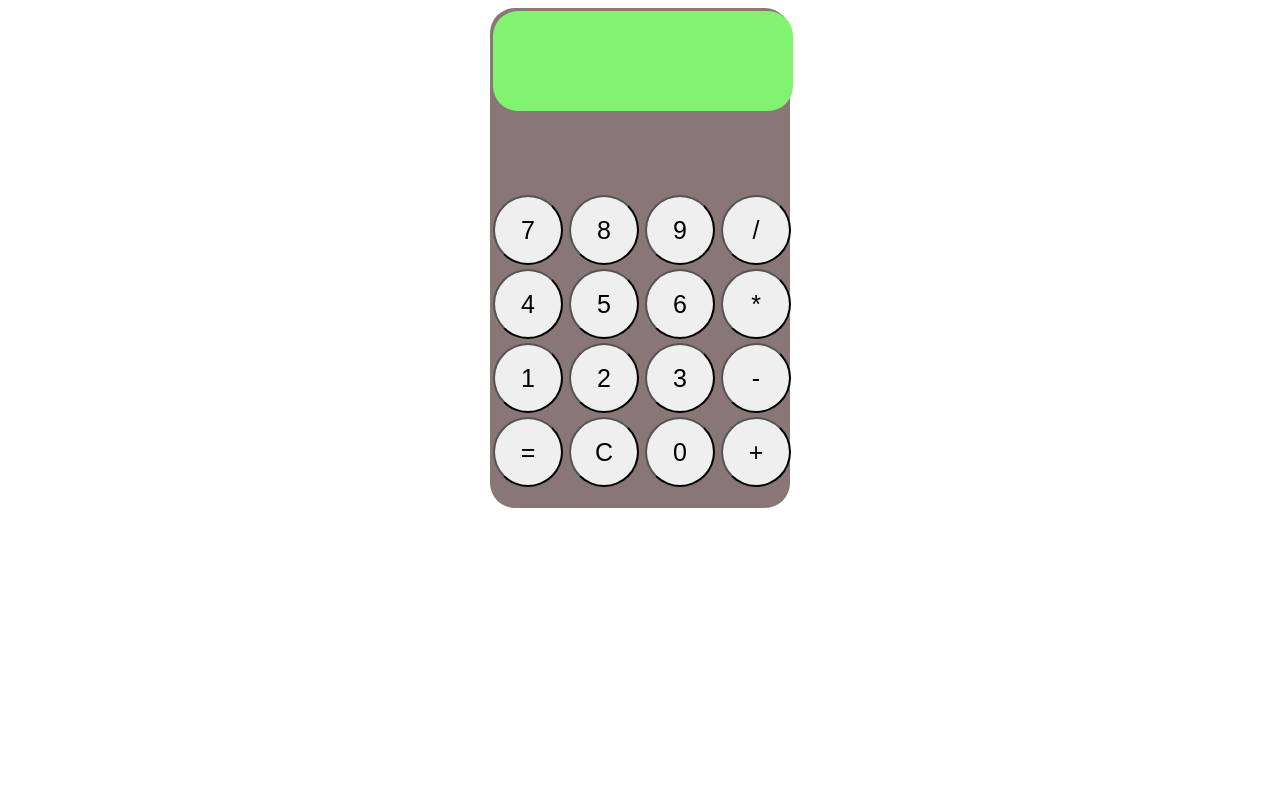
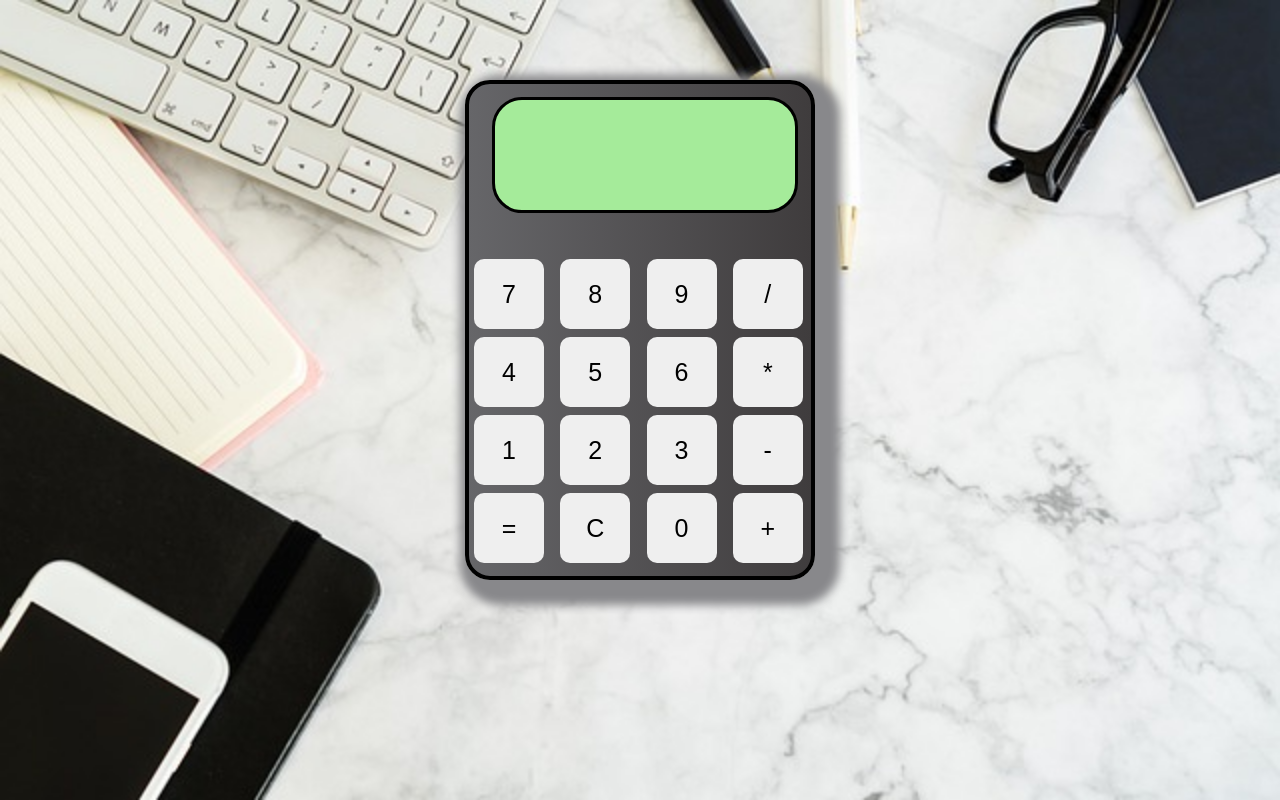
Before and after one commit to Rodolpop/calculadora, a plain HTML site: page index.html in a window 1280 px wide. Drawn offline with Linux system fonts and the light colour scheme.

Commit message:
con escritorio de fondo

```diff
--- a/style.css
+++ b/style.css
@@ -1,12 +1,26 @@
+
+body{
+
+    background-image: url(./mesa.jpg);
+    background-repeat: no-repeat, repeat;
+    background-size:cover;
+
+
+}
+
+
 
 .calculadora{
 
     display: block;
     margin: 0 auto;
-    background-color: #887776;
-    width: 300px;
+    margin-top: 80px;
+    background: linear-gradient(to right, rgb(102, 102, 105), rgb(63, 60, 61));;
+    width: 350px;
     height: 500px;
     border-radius: 25px;
+    border: solid #000 4px;
+    box-shadow: 10px  10px 10px 15px rgb(136, 136, 139);
 }
 
 .calculadora td button{
@@ -15,19 +29,29 @@
     width: 70px;
     height: 70px;
     font-size: 25px;
-    border-radius: 50px;
+    border-radius: 10px;
+    border: solid #000 ;
+    border: 20px;
+    margin: 2px;
+
 }
+
 
 #resultado{
 
     display: block;
     text-align: center;
-    font-size: 50px;
-    margin-bottom: 80px;
-    width: 300px;
+    font-size: 70px;
+    margin-bottom: 40px;
+    margin-top: 10px;
+    margin-left: 20px;
+    margin-right: 15px;
+    padding: 5px;
+    width: 290px;
     height: 100px;
-    line-height: 100px;
-    background-color: #81f370;
-    border-radius:25px;
-    overflow-y: scroll;
+
+    background-color: #a5eb9a;
+    border-radius:30px;
+    border: solid #000 ;
+
 }
```
Also changed, not shown: index.html (+2 -1 lines), mesa.jpg (added).
